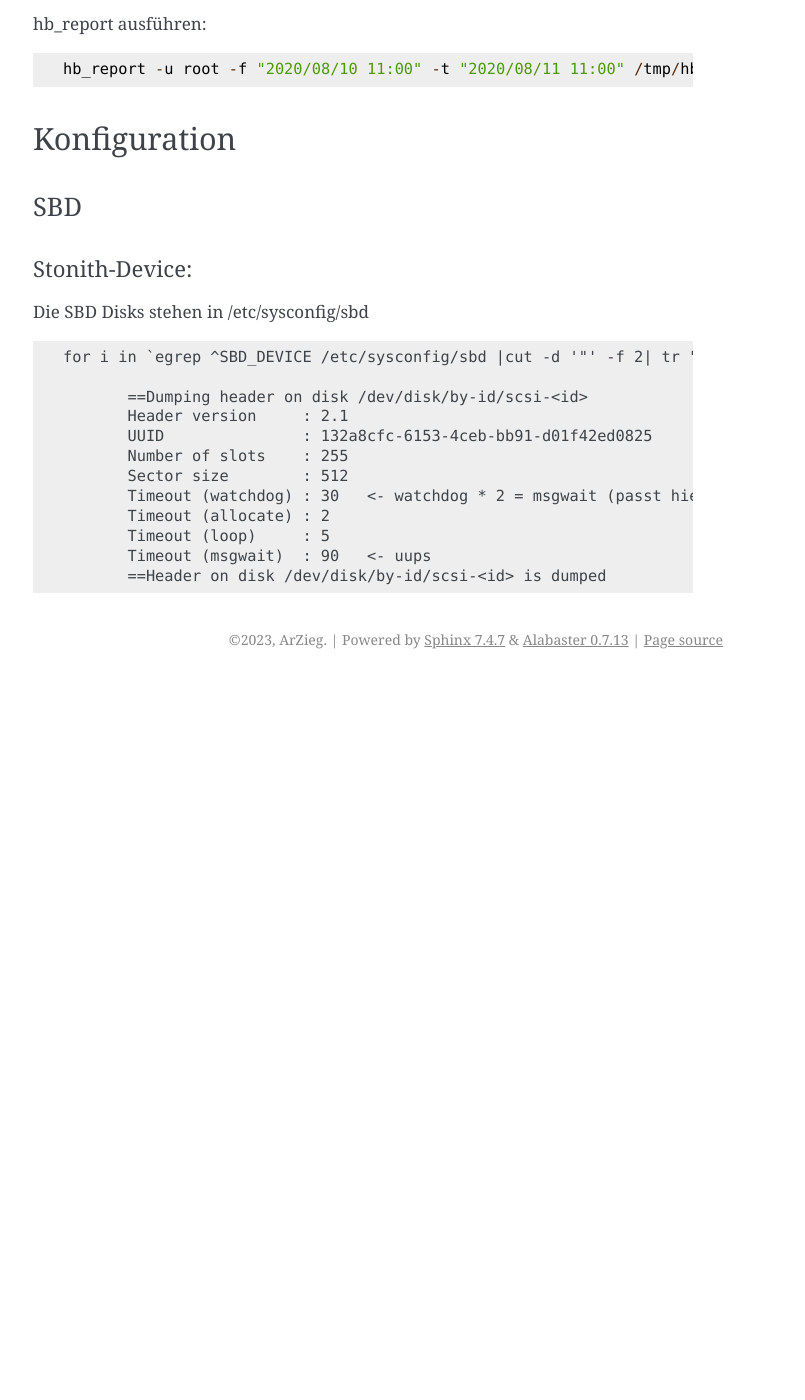
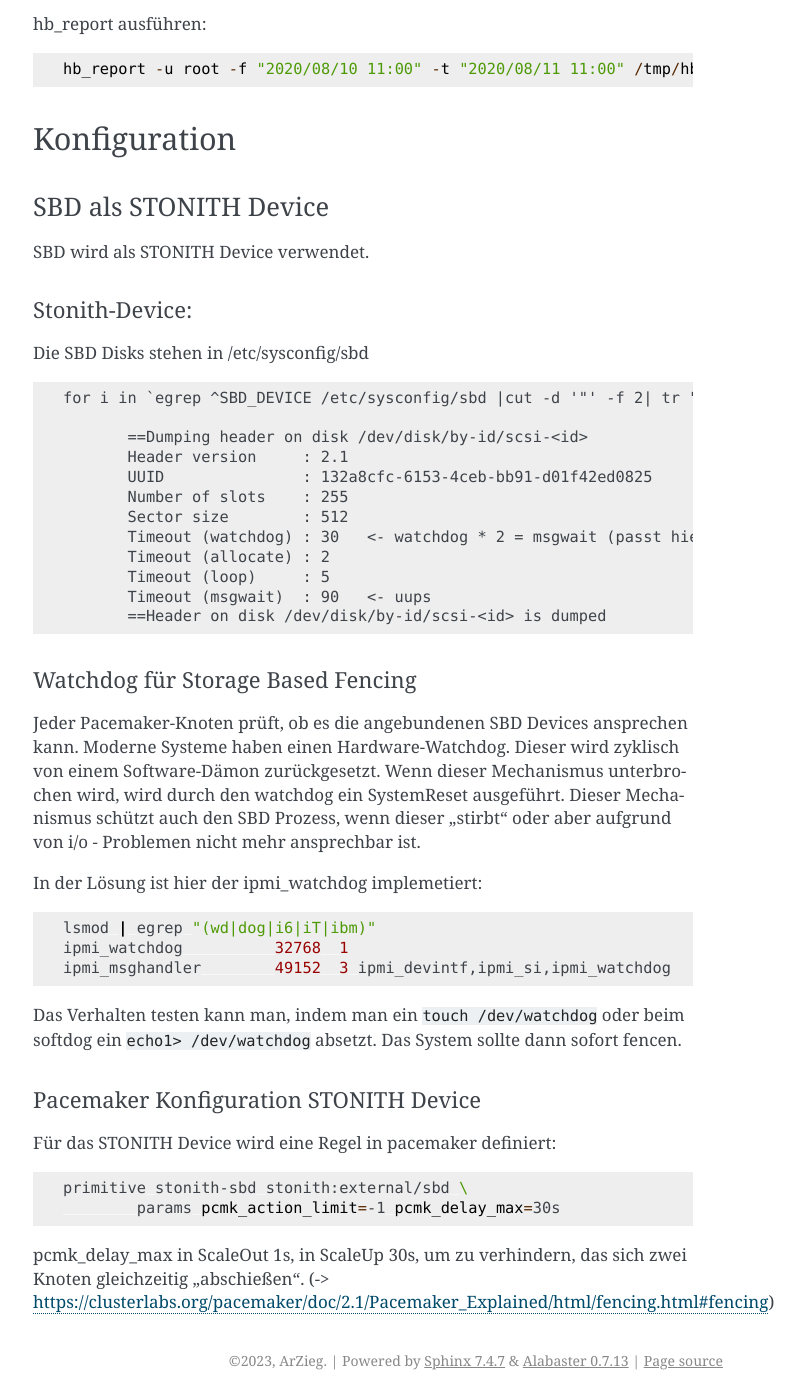
Before and after one commit to arzieg/mspdoc, a Sphinx documentation site: the page built from docsrc/source/pacemaker/pacemaker.rst, in a window 1280 px wide and 1400 px high, scrolled down 1779 px. Shown: the whole window, without its empty margins (387-1192 px from the left). Built offline with Sphinx 7.4.7, drawn with Linux system fonts in a browser that asks for light colours; before the commit the page ends 2458 px from its top, so only the background shows below that; some of the changed text lies outside the part shown.

Commit message:
Add Content

```diff
--- a/docsrc/source/index.rst
+++ b/docsrc/source/index.rst
@@ -17,7 +17,8 @@ Welcome to MSP's documentation!
 
    PostgreSQL <postgresql>
 
-   Pacemaker <pacemaker>
+   Pacemaker <pacemaker/pacemaker>
+   SAPHanaSR <pacemaker/saphanasr>
 
 Indices and tables
 ==================
--- a/docsrc/source/pacemaker.rst
+++ b/docsrc/source/pacemaker/pacemaker.rst
@@ -111,8 +111,9 @@ hb_report ausführen:
 Konfiguration
 ***************
 
-SBD
-=====
+SBD als STONITH Device
+=======================
+SBD wird als STONITH Device verwendet.
 
 Stonith-Device:
 ----------------
@@ -133,3 +134,35 @@ Die SBD Disks stehen in /etc/sysconfig/sbd
 	Timeout (loop)     : 5
 	Timeout (msgwait)  : 90   <- uups
 	==Header on disk /dev/disk/by-id/scsi-<id> is dumped
+
+
+
+Watchdog für Storage Based Fencing
+-----------------------------------
+
+Jeder Pacemaker-Knoten prüft, ob es die angebundenen SBD Devices ansprechen kann.
+Moderne Systeme haben einen Hardware-Watchdog. Dieser wird zyklisch von einem Software-Dämon zurückgesetzt. Wenn dieser
+Mechanismus unterbrochen wird, wird durch den watchdog ein SystemReset ausgeführt. Dieser Mechanismus schützt auch den
+SBD Prozess, wenn dieser "stirbt" oder aber aufgrund von i/o - Problemen nicht mehr ansprechbar ist.
+
+In der Lösung ist hier der ipmi_watchdog implemetiert:
+
+.. code:: bash
+
+    lsmod | egrep "(wd|dog|i6|iT|ibm)"
+    ipmi_watchdog          32768  1
+    ipmi_msghandler        49152  3 ipmi_devintf,ipmi_si,ipmi_watchdog
+
+Das Verhalten testen kann man, indem man ein :code:`touch /dev/watchdog` oder beim softdog ein :code:`echo1> /dev/watchdog` absetzt. Das
+System sollte dann sofort fencen.
+
+Pacemaker Konfiguration STONITH Device
+----------------------------------------
+Für das STONITH Device wird eine Regel in pacemaker definiert:
+
+.. code:: bash
+
+    primitive stonith-sbd stonith:external/sbd \
+            params pcmk_action_limit=-1 pcmk_delay_max=30s
+
+pcmk_delay_max in ScaleOut 1s, in ScaleUp 30s, um zu verhindern, das sich zwei Knoten gleichzeitig "abschießen". (-> `<https://clusterlabs.org/pacemaker/doc/2.1/Pacemaker_Explained/html/fencing.html#fencing>`_)
```
Also changed, not shown: docsrc/source/pacemaker/saphanasr.rst (added, +105 -0 lines).
